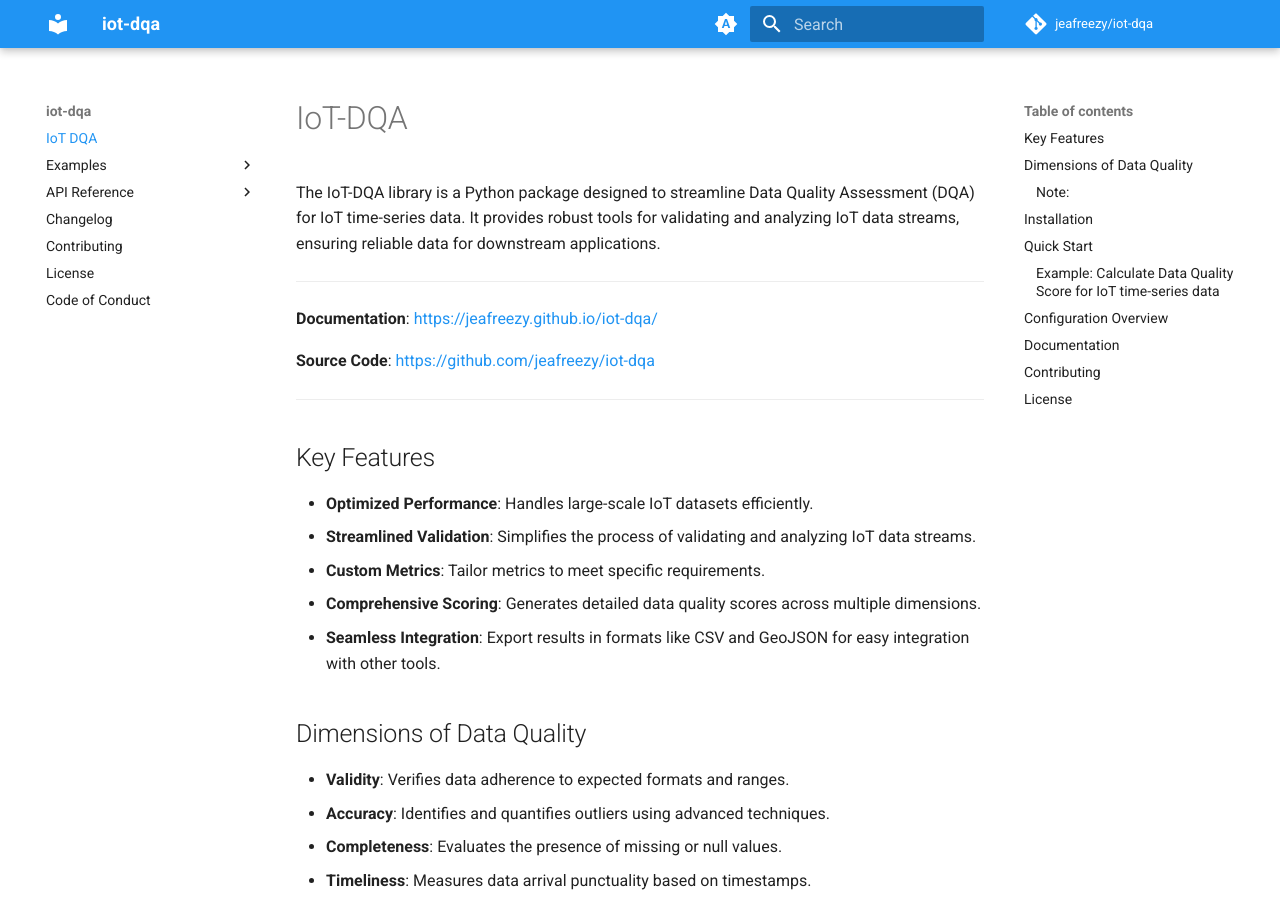
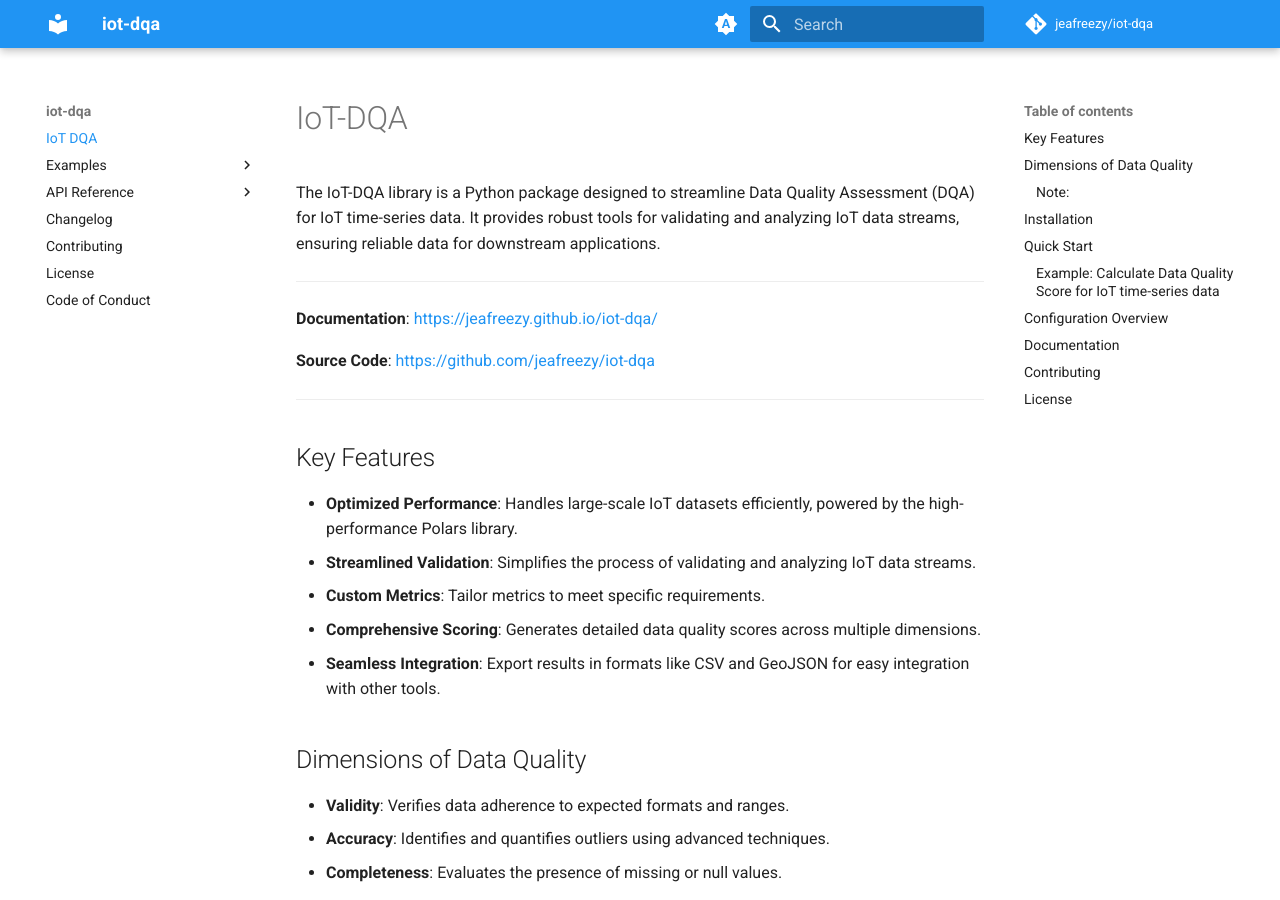
Before and after one commit to jeafreezy/iot-dqa, an MkDocs documentation site: the page built from docs/index.md, in a window 1280 px wide and 900 px high. Built offline with MkDocs 1.6.1 and Material for MkDocs 9.7.7, drawn with Linux system fonts in a browser that asks for light colours; comment, search, counter and statistics services are not loaded.

```diff
--- a/docs/index.md
+++ b/docs/index.md
@@ -14,7 +14,7 @@ The IoT-DQA library is a Python package designed to streamline Data Quality Asse
 
 ## Key Features
 
-- **Optimized Performance**: Handles large-scale IoT datasets efficiently.
+- **Optimized Performance**: Handles large-scale IoT datasets efficiently, powered by the high-performance Polars library.
 - **Streamlined Validation**: Simplifies the process of validating and analyzing IoT data streams.
 - **Custom Metrics**: Tailor metrics to meet specific requirements.
 - **Comprehensive Scoring**: Generates detailed data quality scores across multiple dimensions.
```
Also changed, not shown: README.md (+1 -1 lines).
